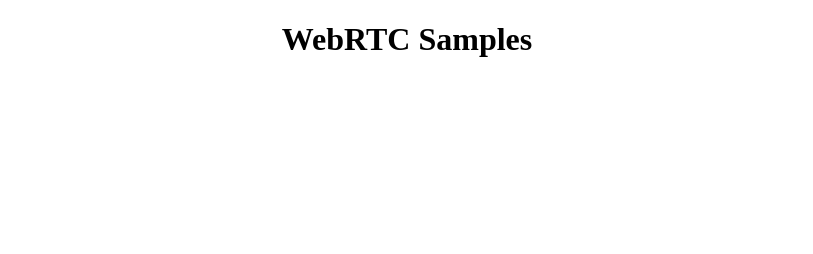
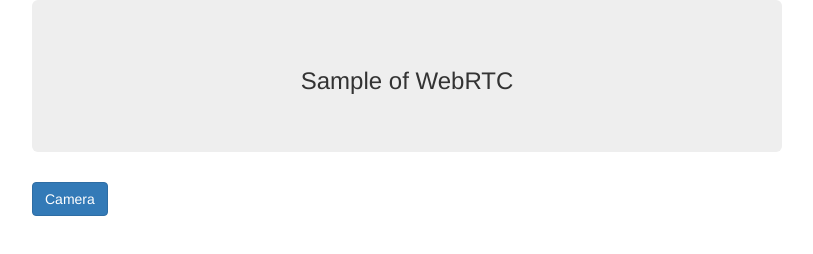
Before and after one commit to israeljrs/webrtc-samples, a plain HTML site: page index.html in a window 1280 px wide. Shown: the whole page, without its empty margins (233-1046 px from the left). Drawn offline with nearby package versions, Linux system fonts and the light colour scheme.

Commit message:
add base files.

```diff
--- a/index.html
+++ b/index.html
@@ -3,13 +3,27 @@
 <head>
 	<meta charset="UTF-8">
 	<title>WebRTC - Samples</title>
-	<style>
-		.text-center {
-			text-align: center;
-		}
-	</style>
+	<link rel="stylesheet" href="https://maxcdn.bootstrapcdn.com/bootstrap/3.3.7/css/bootstrap.min.css">
+	<script src="https://code.jquery.com/jquery-1.12.4.min.js"></script>
+	<script src="https://maxcdn.bootstrapcdn.com/bootstrap/3.3.7/js/bootstrap.min.js"></script>
+	<script src="js/global.js"></script>
 </head>
 <body>
-	<h1 class="text-center">WebRTC Samples</h1>
+	<div class="container-fluid">
+		<div class="container">
+			<div class="row">
+				<div class="col-sm-offset-2 col-sm-8">
+					<div class="jumbotron">
+						<h3 class="text-center">Sample of WebRTC</h3>
+					</div>
+				</div>
+			</div>
+			<div class="row">
+				<div class="col-sm-offset-2 col-sm-8">
+					<button id="btn1" class="btn btn-primary">Camera</button>
+				</div>
+			</div>
+		</div>
+	</div>
 </body>
 </html>
--- /dev/null
+++ b/js/global.js
@@ -0,0 +1,6 @@
+window.addEventListner('load', function() {
+	var btn1 = document.getElementById('btn1');
+	btn1.addEventListner('click', function() {
+		alert('Hello World !!!');
+	});
+});
```
